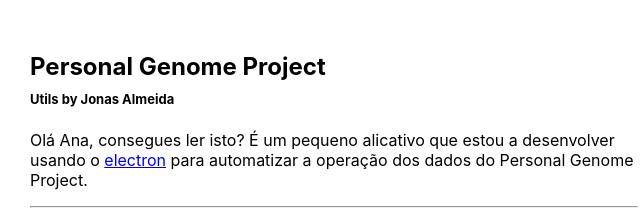
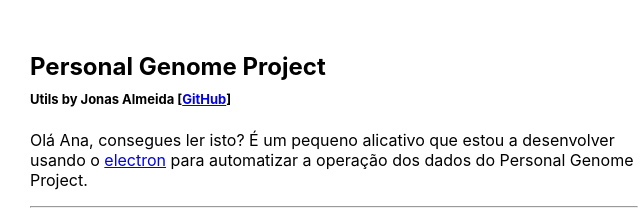
Before and after one commit to episphere/pgp, an Electron app: page pgpUtils/src/index.html in a window 800 px wide. Shown: the top 221 px of the page, 66-706 px from the left. Drawn offline with Linux system fonts and the light colour scheme.

Commit message:
updated md

```diff
--- a/pgpUtils/src/index.html
+++ b/pgpUtils/src/index.html
@@ -7,7 +7,7 @@
   </head>
   <body>
     <h2>Personal Genome Project<br>
-      <span style="font-size:small">Utils by Jonas Almeida</span>
+      <span style="font-size:small">Utils by Jonas Almeida [<a href="https://github.com/episphere/pgp" target="_blank">GitHub</a>]</span>
     </h2>
     <p>Olá Ana, consegues ler isto? É um pequeno alicativo que estou a desenvolver usando o <a href="https://www.electronjs.org" target="_blank">electron</a> para automatizar a operação dos dados do Personal Genome Project.</p>
     <hr>
```
Also changed, not shown: README.md.
